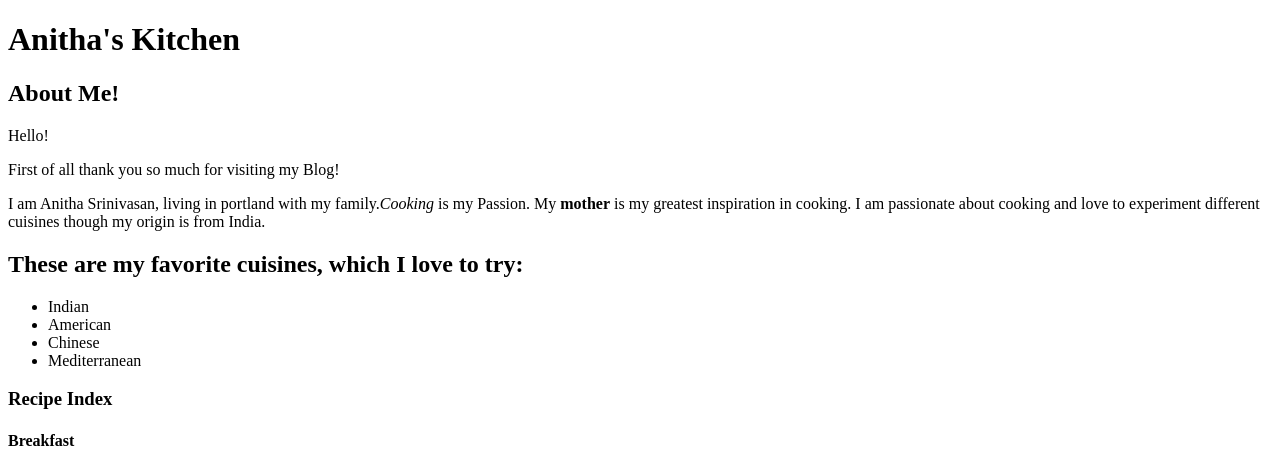
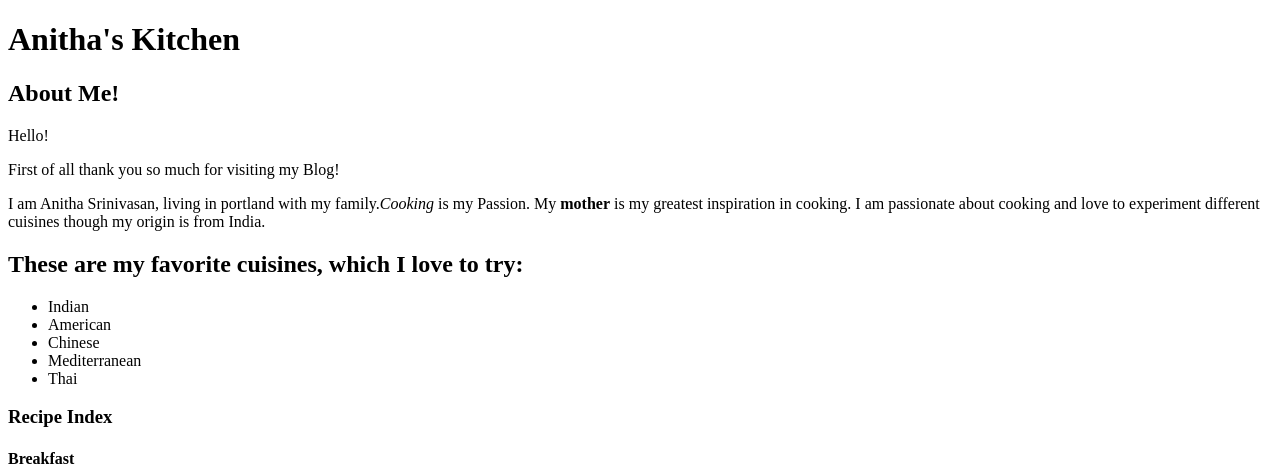
Before and after one commit to Anithasrini/My-Code, a plain HTML site: page Anitha's Kitchen.html in a window 1280 px wide. Shown: the top 466 px of the page. Drawn offline with Linux system fonts and the light colour scheme; grey boxes are pictures that could not be loaded.

Commit message:
Added a <li> tag in html file

```diff
--- a/Anitha's Kitchen.html
+++ b/Anitha's Kitchen.html
@@ -19,6 +19,7 @@
     <li> American </li>
     <li> Chinese </li>
     <li> Mediterranean </li>
+    <li> Thai </li>
 </ul>
 
 <h3> Recipe Index </h3>
```
